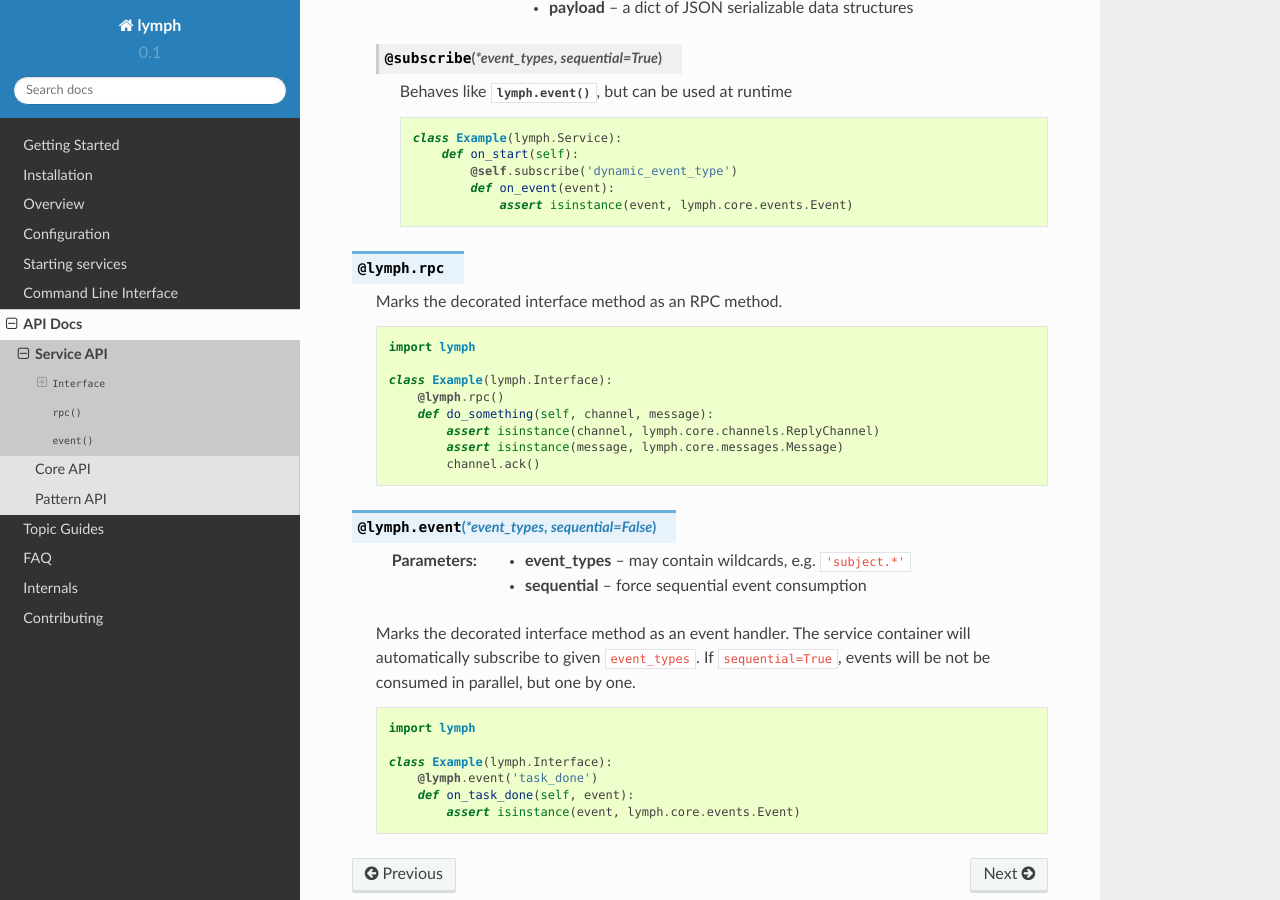
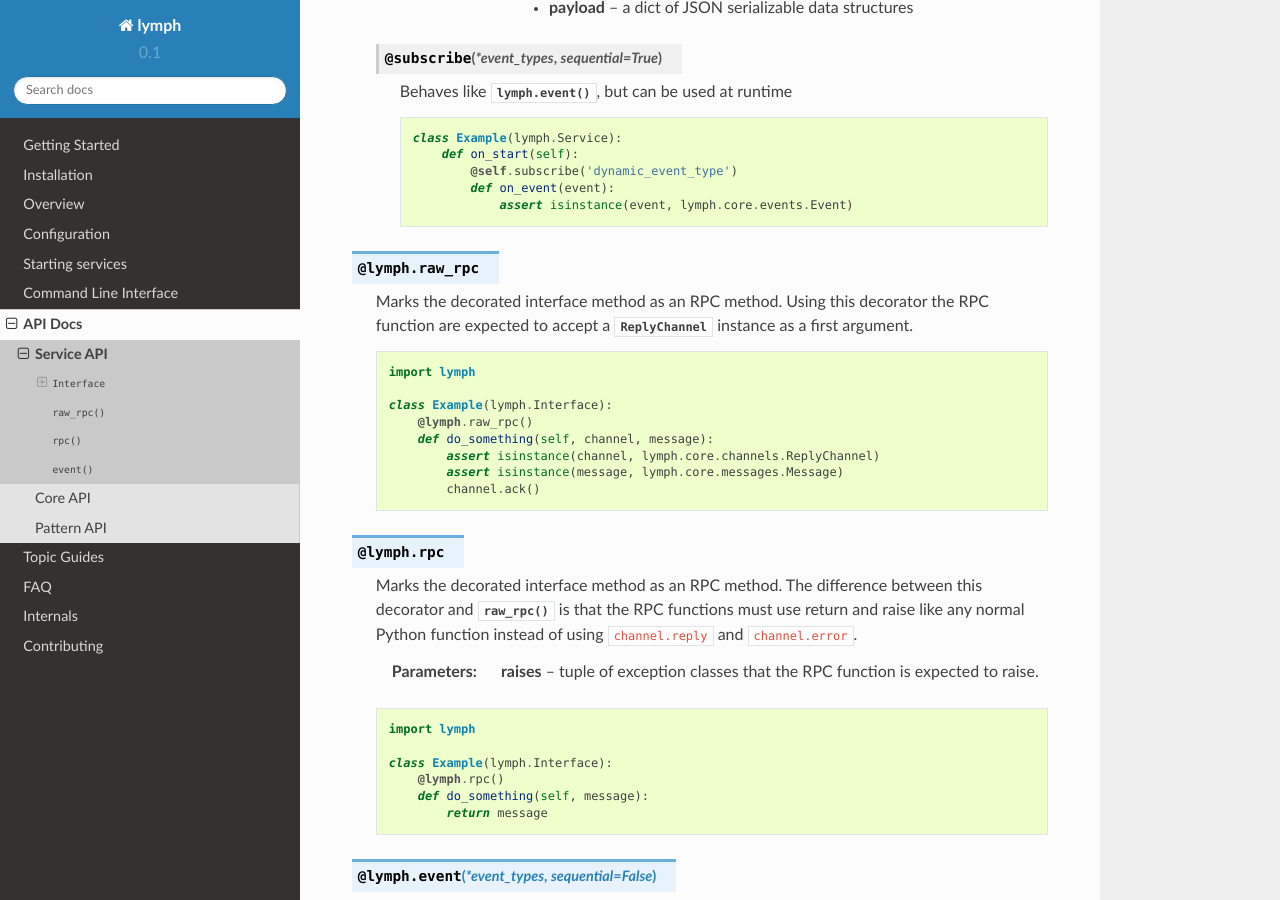
Before and after one commit to deliveryhero/lymph, a Sphinx documentation site: the page built from docs/api/service_api.rst, in a window 1280 px wide and 900 px high, scrolled down 1426 px. Built offline with Sphinx 7.4.7 and the Read the Docs theme 2.0.0, drawn with Linux system fonts in a browser that asks for light colours; formulas are drawn with MathJax 3; some of the changed text lies outside the part shown.

Commit message:
Change lymph.rpc behaviour and introduce a new decorator raw_rpc
The current lymph.rpc decorator will be renamed lymph.raw_rpc, while
the lymph.rpc will be sepecific to simple and most common use cases
where user can use return to send a RPC message and raises to raise
RemoteError in client side or Nack depending on the raises argument

Docs was changed to reflect the new changes.

Warnings this changes are **not** backward compatible.

```diff
--- a/docs/api/service_api.rst
+++ b/docs/api/service_api.rst
@@ -12,13 +12,13 @@ Service API
         service_type = 'echo'
 
         @lymph.rpc()
-        def echo(self, channel, text=None):
-            channel.reply(text)
+        def echo(self, text=None):
+            return text
 
         @lymph.rpc()
-        def upper(self, channel, text=None):
-            channel.reply(text.upper())
+        def upper(self, text=None):
             self.emit('uppercase_transform_finished', {'text': text})
+            return text.upper()
 
         @lymph.event('uppercase_transform_finished')
         def on_uppercase(self, text=None):
@@ -88,9 +88,31 @@ Service API
                         assert isinstance(event, lymph.core.events.Event)
 
 
+.. decorator:: raw_rpc()
+
+    Marks the decorated interface method as an RPC method. Using this decorator
+    the RPC function are expected to accept a :class:`ReplyChannel` instance
+    as a first argument.
+
+    .. code::
+
+        import lymph
+
+        class Example(lymph.Interface):
+            @lymph.raw_rpc()
+            def do_something(self, channel, message):
+                assert isinstance(channel, lymph.core.channels.ReplyChannel)
+                assert isinstance(message, lymph.core.messages.Message)
+                channel.ack()
+
 .. decorator:: rpc()
 
-    Marks the decorated interface method as an RPC method.
+    Marks the decorated interface method as an RPC method. The difference between
+    this decorator and :func:`raw_rpc` is that the RPC functions must use
+    return and raise like any normal Python function instead of using ``channel.reply``
+    and ``channel.error``.
+
+    :param raises: tuple of exception classes that the RPC function is expected to raise.
 
     .. code::
 
@@ -98,10 +120,8 @@ Service API
 
         class Example(lymph.Interface):
             @lymph.rpc()
-            def do_something(self, channel, message):
-                assert isinstance(channel, lymph.core.channels.ReplyChannel)
-                assert isinstance(message, lymph.core.messages.Message)
-                channel.ack()
+            def do_something(self, message):
+                return message
 
 
 .. decorator:: event(*event_types, sequential=False)
--- a/docs/getting_started.rst
+++ b/docs/getting_started.rst
@@ -32,8 +32,8 @@ Create a module called ``echo`` in your Python path.
 
     class Echo(lymph.Interface):
         @lymph.rpc()
-        def echo(self, channel, text=None):
-            channel.reply(text)
+        def echo(self, text=None):
+            return text
 
 
 Create a config file for this service (``echo.yml``):
```
Also changed, not shown: docs/topics/rpc.rst (+34 -13 lines), 14 other files.
